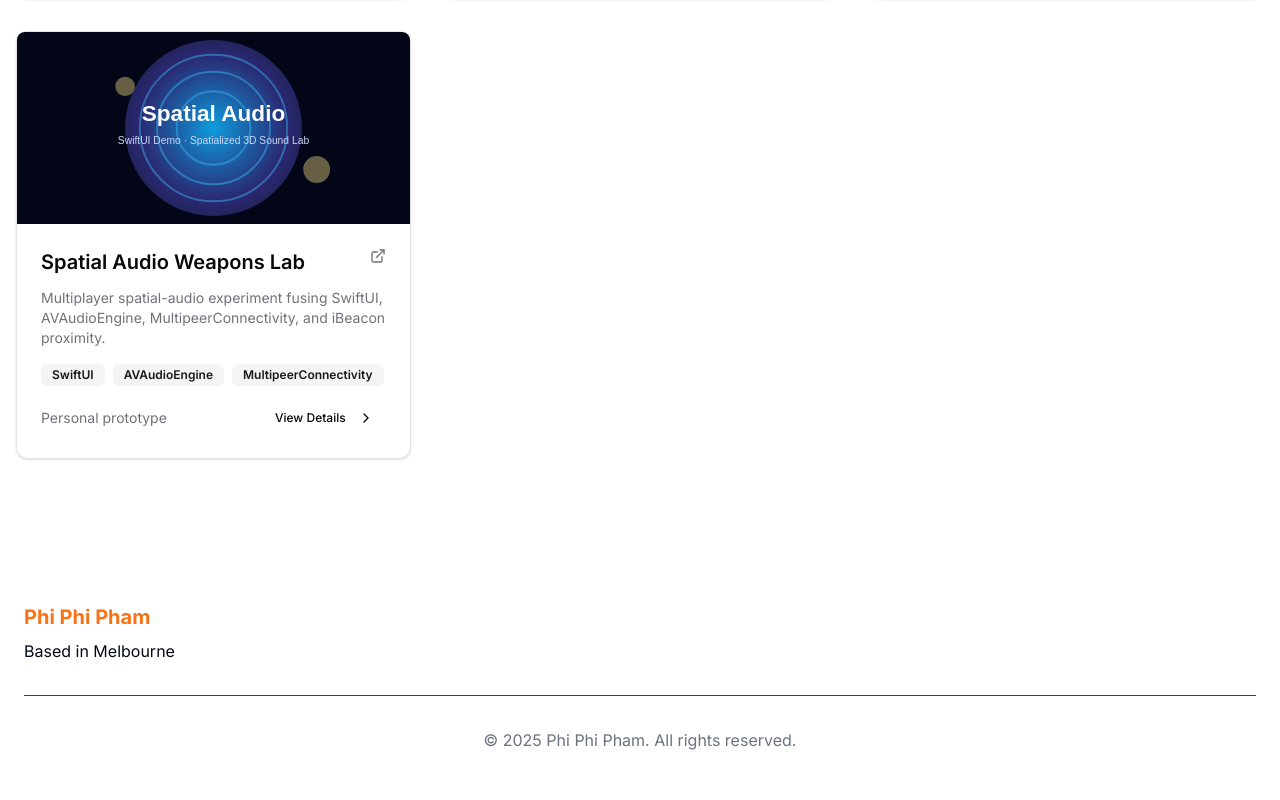
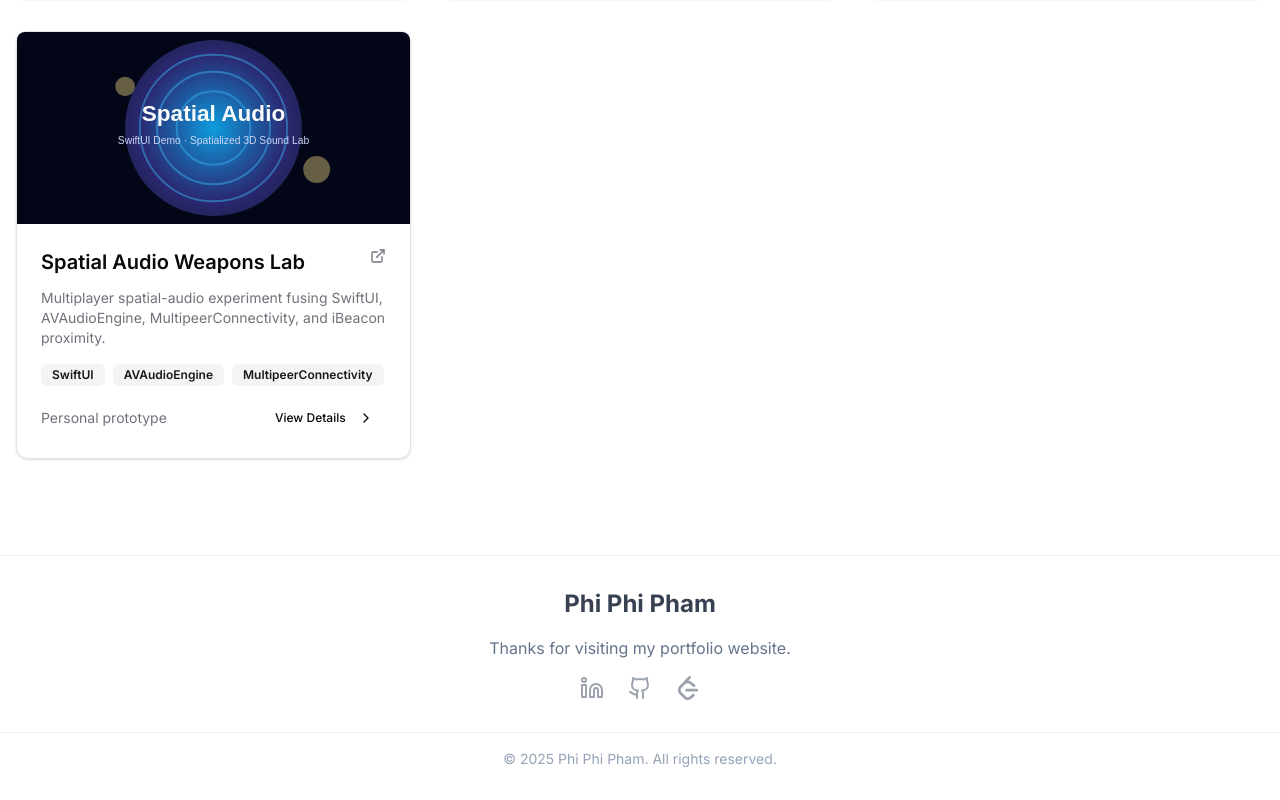
Before and after one commit to PhiPhiPham/personal-portfolio, a Next.js app: page / in a window 1280 px wide. Shown: the part 2110-2910 px from the top of the page. Built offline with nearby package versions, Linux system fonts and the light colour scheme.

Commit message:
Changed footer

```diff
--- a/app/components/FooterComponent.tsx
+++ b/app/components/FooterComponent.tsx
@@ -1,27 +1,108 @@
+'use client'
+
+import { motion } from "motion/react"
+import { Github, Linkedin } from "lucide-react"
+import LeetcodeIcon from "./leet-code"
+import {
+    Tooltip,
+    TooltipContent,
+    TooltipProvider,
+    TooltipTrigger,
+} from "@/components/ui/tooltip"
+
+const footerLinks = [
+    {
+        icon: Linkedin,
+        href: "https://www.linkedin.com/in/steven-pham-42b485271/",
+        tooltip: "LinkedIn Profile",
+    },
+    {
+        icon: Github,
+        href: "https://github.com/PhiPhiPham",
+        tooltip: "GitHub Profile",
+    },
+    {
+        icon: LeetcodeIcon,
+        href: "https://leetcode.com/u/PhiPhiPham/",
+        tooltip: "LeetCode Profile",
+    },
+]
+
+const socialVariants = {
+    hidden: { scale: 0 },
+    visible: {
+        scale: 1,
+        transition: {
+            type: "spring",
+            stiffness: 200,
+            damping: 10,
+        },
+    },
+}
+
 export const Footer = () => {
     return (
-        <footer id="footer" className="bg-[rgb(19, 19, 19)] py-12 w-screen">
-            <div className="container mx-auto px-6">
-                <div className="flex flex-col md:flex-row justify-between items-center">
-                    <div className="text-center md:text-left mb-8 md:mb-0">
-                        <h3 className="text-xl font-bold text-orange-500 mb-2">Phi Phi Pham</h3>
-                        <p >Based in Melbourne</p>
-                    </div>
-                    <div className="flex space-x-6 text-gray-400">
-                        <a href="#" className="hover:text-orange-500 transition-colors">
-                            <i className="fa-brands fa-github text-xl"></i>
-                        </a>
-                        <a href="#" className="hover:text-orange-500 transition-colors">
-                            <i className="fa-brands fa-linkedin text-xl"></i>
-                        </a>
-                        <a href="#" className="hover:text-orange-500 transition-colors">
-                            <i className="fa-brands fa-twitter text-xl"></i>
-                        </a>
-                    </div>
-                </div>
-                <div className="mt-8 pt-8 border-t border-gray-700 text-center text-gray-500">
-                    <p>&copy; 2025 Phi Phi Pham. All rights reserved.</p>
-                </div>
+        <footer
+            id="footer"
+            className="relative border-t border-slate-200/70 dark:border-slate-700/60 bg-white/80 dark:bg-slate-950/40 backdrop-blur-md"
+        >
+            <div className="container mx-auto px-6 py-8 flex flex-col items-center gap-4 text-center">
+                <motion.h3
+                    initial={{ opacity: 0, y: 10 }}
+                    whileInView={{ opacity: 1, y: 0 }}
+                    viewport={{ once: true }}
+                    transition={{ duration: 0.5 }}
+                    className="text-2xl font-bold text-gray-700 dark:text-gray-300"
+                >
+                    Phi Phi Pham
+                </motion.h3>
+
+                <motion.p
+                    initial={{ opacity: 0, y: 10 }}
+                    whileInView={{ opacity: 1, y: 0 }}
+                    viewport={{ once: true }}
+                    transition={{ duration: 0.5, delay: 0.1 }}
+                    className="text-slate-500 dark:text-slate-300"
+                >
+                    Thanks for visiting my portfolio website.
+                </motion.p>
+
+                <TooltipProvider>
+                    <motion.div
+                        className="flex items-center gap-6"
+                        initial="hidden"
+                        whileInView="visible"
+                        viewport={{ once: true }}
+                        transition={{ staggerChildren: 0.15, delayChildren: 0.2 }}
+                    >
+                        {footerLinks.map((link, index) => (
+                            <Tooltip key={index}>
+                                <TooltipTrigger asChild>
+                                    <motion.a
+                                        href={link.href}
+                                        target="_blank"
+                                        rel="noopener noreferrer"
+                                        className="text-gray-400 hover:text-orange-400 transition-colors"
+                                        variants={socialVariants}
+                                        whileHover={{ scale: 1.2 }}
+                                        whileTap={{ scale: 0.9 }}
+                                    >
+                                        <link.icon size={24} />
+                                    </motion.a>
+                                </TooltipTrigger>
+                                <TooltipContent>
+                                    <p>{link.tooltip}</p>
+                                </TooltipContent>
+                            </Tooltip>
+                        ))}
+                    </motion.div>
+                </TooltipProvider>
+
+            </div>
+            <div className="border-t border-slate-200/70 dark:border-slate-800/60 py-4">
+                <p className="text-center text-sm text-slate-400 dark:text-slate-500">
+                    © {new Date().getFullYear()} Phi Phi Pham. All rights reserved.
+                </p>
             </div>
         </footer>
     )
```
